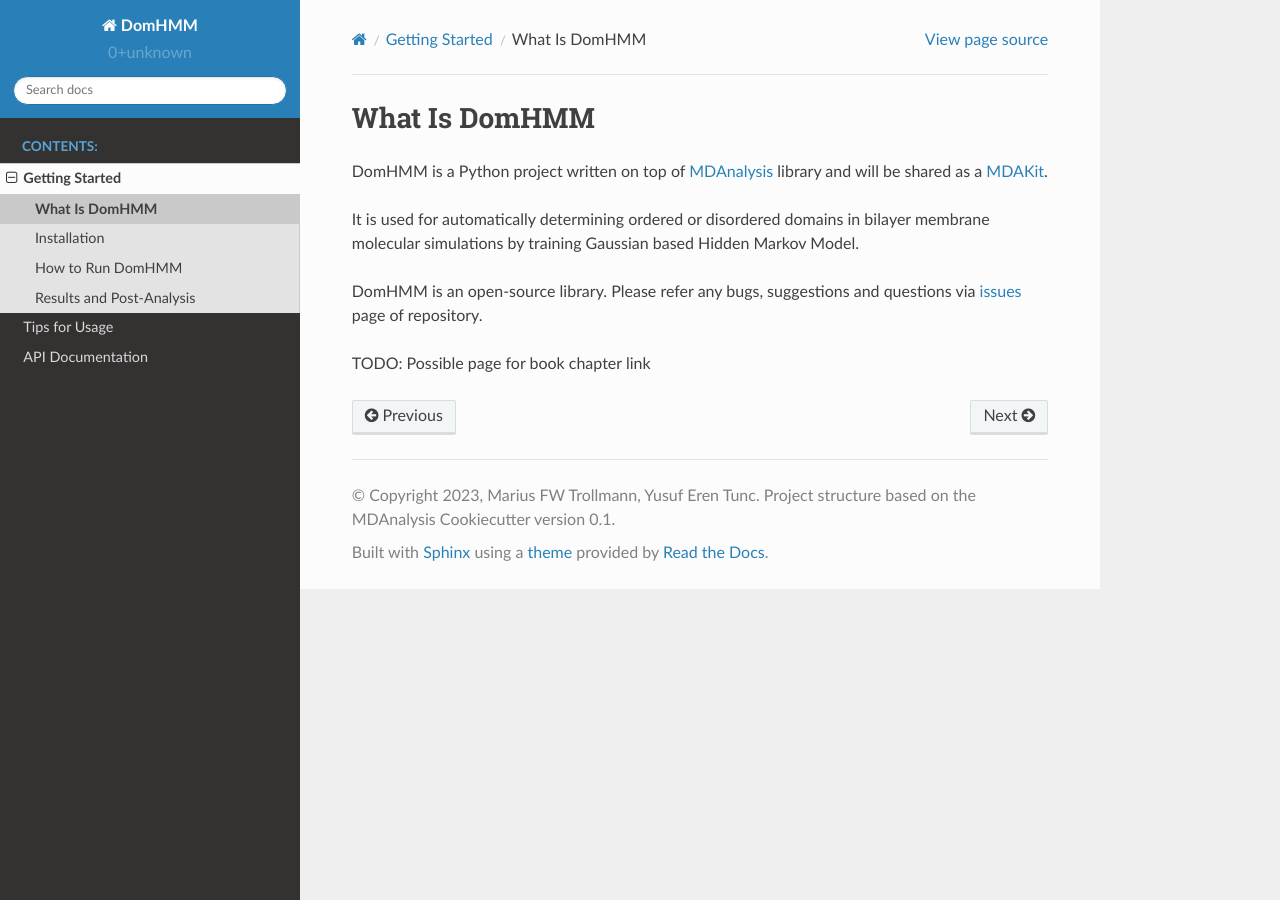
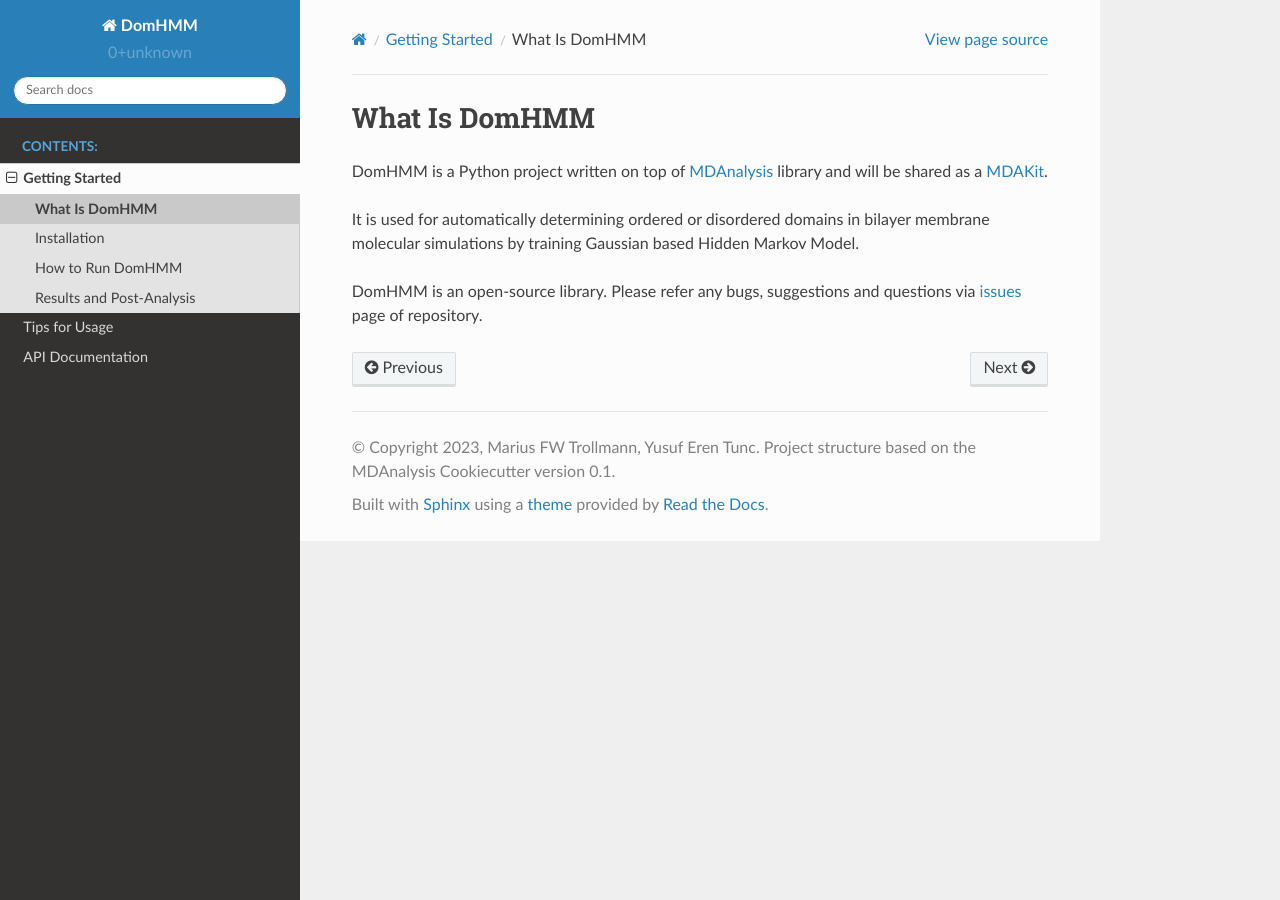
Before and after one commit to BioMemPhys-FAU/domhmm, a Sphinx documentation site: the page built from docs/source/what-is-domhmm.rst, in a window 1280 px wide. Built offline with Sphinx 7.4.7 and the Read the Docs theme 2.0.0, drawn with Linux system fonts in a browser that asks for light colours.

Commit message:
remove todo section from what is domhmm doc page

```diff
--- a/docs/source/what-is-domhmm.rst
+++ b/docs/source/what-is-domhmm.rst
@@ -9,8 +9,6 @@ DomHMM is an open-source library. Please refer any bugs, suggestions and questio
 
 
 
-TODO: Possible page for book chapter link
-
 .. _issues: https://github.com/BioMemPhys-FAU/domhmm/issues
 .. _MDAnalysis: https://www.mdanalysis.org/
 .. _MDAKit: https://www.mdanalysis.org/pages/mdakits/
```
